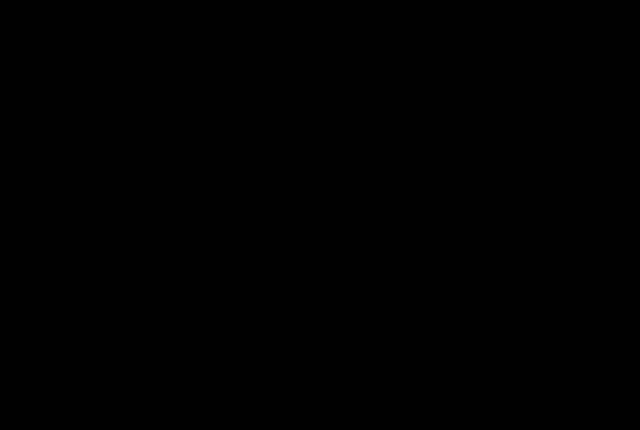
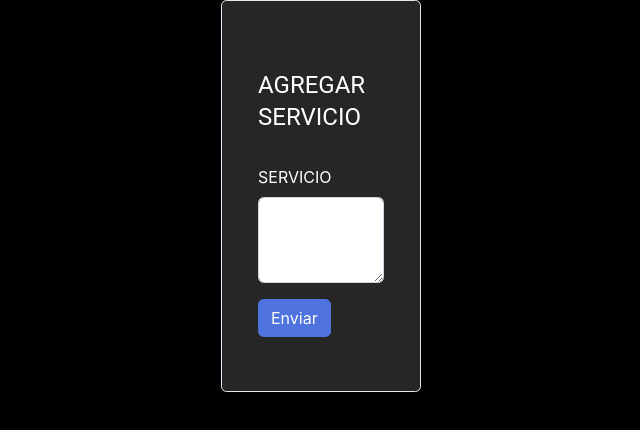
Before and after one commit to globalnews-co/proyect-x-front, a React (Create React App) app: page /servicio in a window 1280 px wide. Before the commit this address had no page. Shown: the top 430 px of the page, without its empty margins (211-851 px from the left). Built offline with nearby package versions, Linux system fonts and the light colour scheme.

Commit message:
SECTORERS

```diff
--- a/src/App.js
+++ b/src/App.js
@@ -1,5 +1,6 @@
 import { Agenda } from "./Componets/Agenda";
 import Sector from "./Componets/Sector.js";
+import { Servicio } from "./Componets/Servicio.js";
 import SectorIndex from "./Componets/SectorIndex";
 import AgendaIndex from "./Componets/AgendaIndex";
 import FormClientes from "./Componets/FormClientes";
@@ -19,6 +20,7 @@ function App() {
           <Route path="/Clientes" element={<ListClientes />} />
           <Route path="/fd" element={<Inicio />} />
           <Route path="/sector" element={<Sector />} />
+          <Route path="/servicio" element={<Servicio />} />
           <Route path="/agenda" element={<Agenda />} />
           <Route path="/SectorIndex" element={<SectorIndex />} />
           <Route path="/AgendaIndex" element={<AgendaIndex />} />
--- /dev/null
+++ b/src/Componets/SectorIndex.css
@@ -0,0 +1,18 @@
+.container {
+    display: flex;
+    justify-content: space-between;
+    gap: 20px;
+    margin: 20px;
+  }
+
+  .card {
+    width: 48%; /* Ajusta el ancho según tu preferencia */
+    padding: 20px;
+    background-color: #f2f2f2;
+    border-radius: 8px;
+    box-shadow: 0 4px 8px rgba(0, 0, 0, 0.1);
+  }
+
+  .btn {
+    margin-bottom: 10px;
+  }
--- a/src/Componets/SectorIndex.js
+++ b/src/Componets/SectorIndex.js
@@ -1,21 +1,34 @@
 import React, { useState } from "react";
 import Sector from "./Sector";
+import Servicio from "./Servicio";
 import DataTable, { createTheme } from 'react-data-table-component';
-
-
-
-
+import './SectorIndex.css'; // Archivo CSS para estilos adicionales
 
 function SectorIndex() {
-  const [mostrarFormulario, setMostrarFormulario] = useState(false);
+  const [mostrarFormularioSector, setMostrarFormularioSector] = useState(false);
+  const [mostrarFormularioServicio, setMostrarFormularioServicio] = useState(false);
 
-  const handleBoton = () => {
-    setMostrarFormulario(!mostrarFormulario);
+  const handleBotonSector = () => {
+    setMostrarFormularioSector(!mostrarFormularioSector);
   };
-const columnas=[{'name':'id','selector':'id'},{'name':'servicio','selector':'servicio'}]
-const data=[{'id':1,"servicio":'Clipping'}]
 
-createTheme('solarized', {
+  const handleBotonServicio = () => {
+    setMostrarFormularioServicio(!mostrarFormularioServicio);
+  };
+
+  const columnasSector = [
+    { 'name': 'ID', 'selector': 'id' },
+    { 'name': 'Servicio', 'selector': 'servicio' },
+  ];
+  const dataSector = [{ 'id': 1, "servicio": 'Clipping' }];
+
+  const columnasServicio = [
+    { 'name': 'ID', 'selector': 'id' },
+    { 'name': 'Descripción', 'selector': 'descripcion' },
+  ];
+  const dataServicio = [{ 'id': 1, "descripcion": 'Servicio 1' }];
+
+  createTheme('solarized', {
     text: {
       primary: '#fff',
       secondary: '#2aa198',
@@ -38,30 +51,41 @@ createTheme('solarized', {
       button: 'rgba(0,0,0,.54)',
       hover: 'rgb(198, 58, 58)',
       disabled: 'rgba(0,0,0,.12)',
-
     },
   }, 'dark');
 
+  return (
+    <div className="container">
+      <div className="card">
+        <h2>Sectores</h2>
+        <button onClick={handleBotonSector} className="btn btn-primary">
+          {mostrarFormularioSector ? "Cerrar Sector" : "Crear Sector"}
+        </button>
 
-  return (
+        <DataTable
+          theme="solarized"
+          columns={columnasSector}
+          data={dataSector}
+        />
 
-    <div>
-      <button onClick={handleBoton} className="btn btn-primary">
-        {mostrarFormulario ? "Cerrar Sector" : "Crear Sector"}
-      </button>
-      <div className="card" style={{width:"100rem"}}>
+        {mostrarFormularioSector && <Sector />}
+      </div>
 
+      <div className="card">
+        <h2>Servicios</h2>
+        <button onClick={handleBotonServicio} className="btn btn-primary">
+          {mostrarFormularioServicio ? "Cerrar Servicio" : "Crear Servicio"}
+        </button>
 
-      <DataTable
-      theme="solarized"
-                          columns={columnas}
-                          data={data}
-                        />
+        <DataTable
+          theme="solarized"
+          columns={columnasServicio}
+          data={dataServicio}
+        />
 
-      {mostrarFormulario && <Sector />}
+        {mostrarFormularioServicio && <Servicio />}
       </div>
     </div>
-
   );
 }
 
--- /dev/null
+++ b/src/Componets/Servicio.js
@@ -0,0 +1,96 @@
+import React, { useState } from "react";
+import Table from 'react-bootstrap/Table';
+import 'bootstrap/dist/css/bootstrap.min.css';
+import { Button, Card, Form } from 'react-bootstrap';
+import { TimePicker } from '@mui/x-date-pickers/TimePicker';
+import { CardContent, CardHeader, Grid, Typography } from '@mui/material';
+
+import TextField from '@mui/material/TextField';
+import { AdapterDayjs } from '@mui/x-date-pickers/AdapterDayjs';
+import { LocalizationProvider } from '@mui/x-date-pickers/LocalizationProvider';
+
+import "../Assets/agenda.css"
+
+
+
+export  const Servicio = () => {
+  const [formState, setFormState] = useState({
+    inputValue: '',
+    selectValue: '',
+    fechaValue: '',
+    horaValue: '2023-08-18T21:11',
+    age: '',
+  });
+
+  const handleInputChange = (e) => {
+    setFormState({ ...formState, inputValue: e.target.value });
+  };
+
+
+  const handleHoraChange = (hora) => {
+    console.log(hora);
+    const horaformateada = hora.format('yyyy-MM-DDThh:mm');
+    setFormState({ ...formState, horaValue: horaformateada });
+  };
+
+
+
+  const handleSubmit = (e) => {
+    e.preventDefault();
+    console.log('Valores del formulario:', formState);
+  };
+
+
+
+
+  return (
+
+    <div >
+
+      <div style={{position:"fixed",backgroundColor:"#ffffff00",width:"100%",height:"100%",zIndex:"99"}} className=''>
+        <Grid
+          container
+          direction="row-reverse"
+          justifyContent="center"
+          alignItems="center"
+          spacing={2}
+        >
+
+          <Grid item xs={4} sm={4} md={4} xl={4} lg={4}>
+            <Card className='contentcolor'>
+              <CardHeader></CardHeader>
+              <CardContent>
+                <Typography variant="h5" color="white">
+                  AGREGAR SERVICIO
+                </Typography>
+              </CardContent>
+              <CardContent>
+                <form onSubmit={handleSubmit} >
+
+
+
+
+
+                  <div class="mb-3">
+                    <label for="exampleFormControlTextarea1" class="form-label">SERVICIO</label>
+                    <textarea class="form-control" id="exampleFormControlTextarea1" rows="3" value={formState.inputValue} onChange={handleInputChange}></textarea>
+                  </div>
+
+                  <Button variant="primary" type="submit">
+                    Enviar
+                  </Button>
+                </form>
+              </CardContent>
+            </Card>
+          </Grid>
+        </Grid>
+      </div>
+    </div>
+  );
+
+
+
+};
+
+
+export default Servicio;
```
